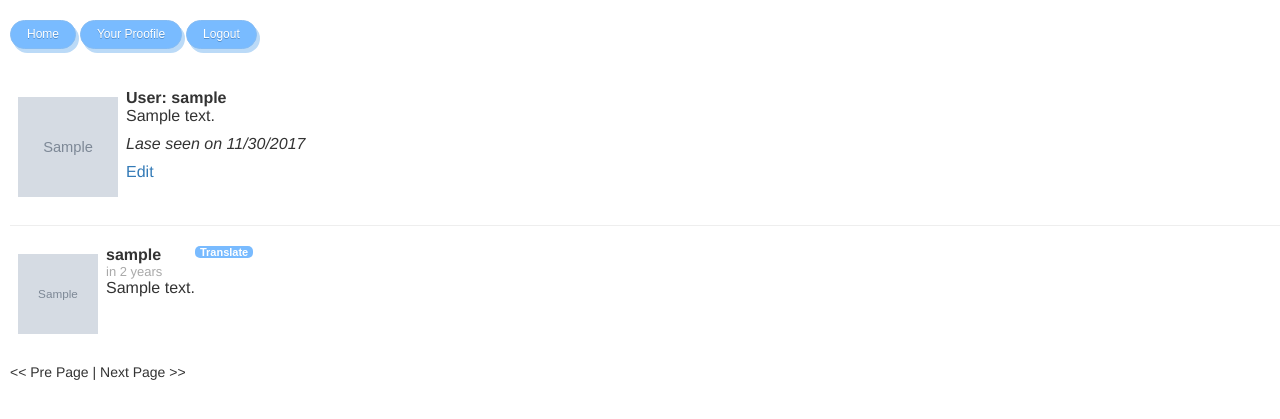
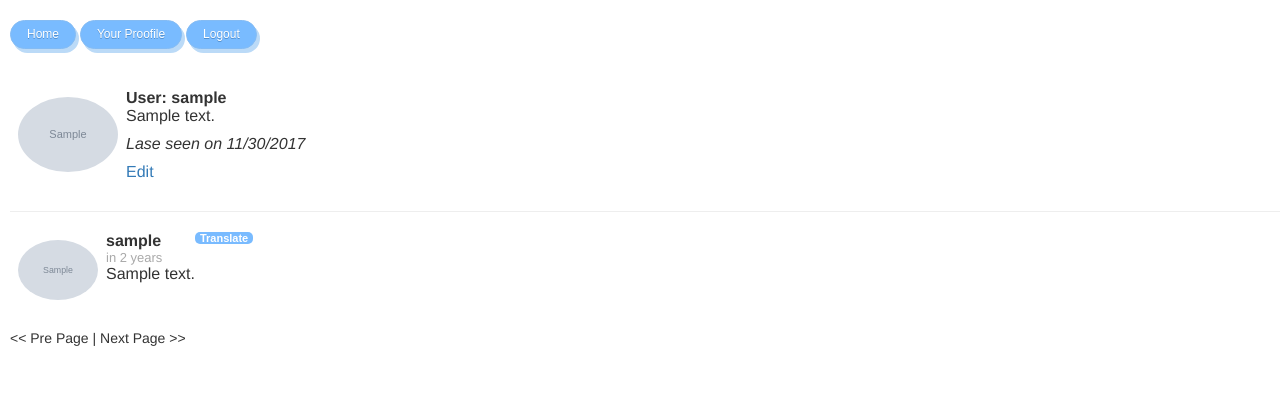
Before and after one commit to imuhao/MicroBlog, a Flask app: a page that uses app/templates/post.html in a window 1280 px wide. Shown: the top 419 px of the page. Run offline with Flask 2, Linux system fonts and the light colour scheme; a user stored in the database is signed in; tables that the repository leaves empty hold one stand-in row (values such as "Sample post"); grey boxes marked "Sample" are stand-in pictures; parts of the project's set-up code (start-up, migrations or seed data) failed here and were passed over; some libraries are stand-ins or nearby versions.

Commit message:
Bootstrap

```diff
--- a/app/static/css/style.css
+++ b/app/static/css/style.css
@@ -14,6 +14,7 @@ body {
 .authorImg {
     margin: 8px;
 }
+
 
 .menuButton {
     -moz-box-shadow: 3px 4px 0 0 #bbdaf7;
--- a/app/templates/index.html
+++ b/app/templates/index.html
@@ -3,7 +3,9 @@
 
     <h1>{{ _('Hello, %(name)s !',name=user.nickname) }}</h1>
 
-    <form  action="" method="post" name="post">
+    <div style="padding-top: 10px;padding-bottom: 10px">
+
+        <form action="" method="post" name="post">
 
             <table>
                 <tr>
@@ -18,6 +20,7 @@
                 </tr>
             </table>
         </form>
+    </div>
 
     {% for post in posts.items %}
         {% include 'post.html' %}
--- a/app/templates/post.html
+++ b/app/templates/post.html
@@ -1,6 +1,6 @@
 <table>
     <tr valign="top">
-        <td><img class="authorImg" src="{{ post.author.avatar }} " width="80" height="80"></td>
+        <td><img class="authorImg img-responsive img-circle" src="{{ post.author.avatar }} " width="80" height="80"></td>
         <td>
             <b>{{ post.author.nickname }} </b>
             <br>
--- a/app/templates/user.html
+++ b/app/templates/user.html
@@ -6,7 +6,7 @@
     <table>
         <tr valign="top">
             <td>
-                <img class="authorImg" src="{{ user.avatar }}" width="100" height="100"></td>
+                <img class="authorImg img-responsive img-circle" src="{{ user.avatar }}" width="100" height="100"></td>
             <td>
                 <b>User: {{ user.nickname }}</b>
                 {% if user.about_me %}<p>{{ user.about_me }}</p>{% endif %}
```
Also changed, not shown: 1 other file. Lines whose indentation alone changed are shown as unchanged.
